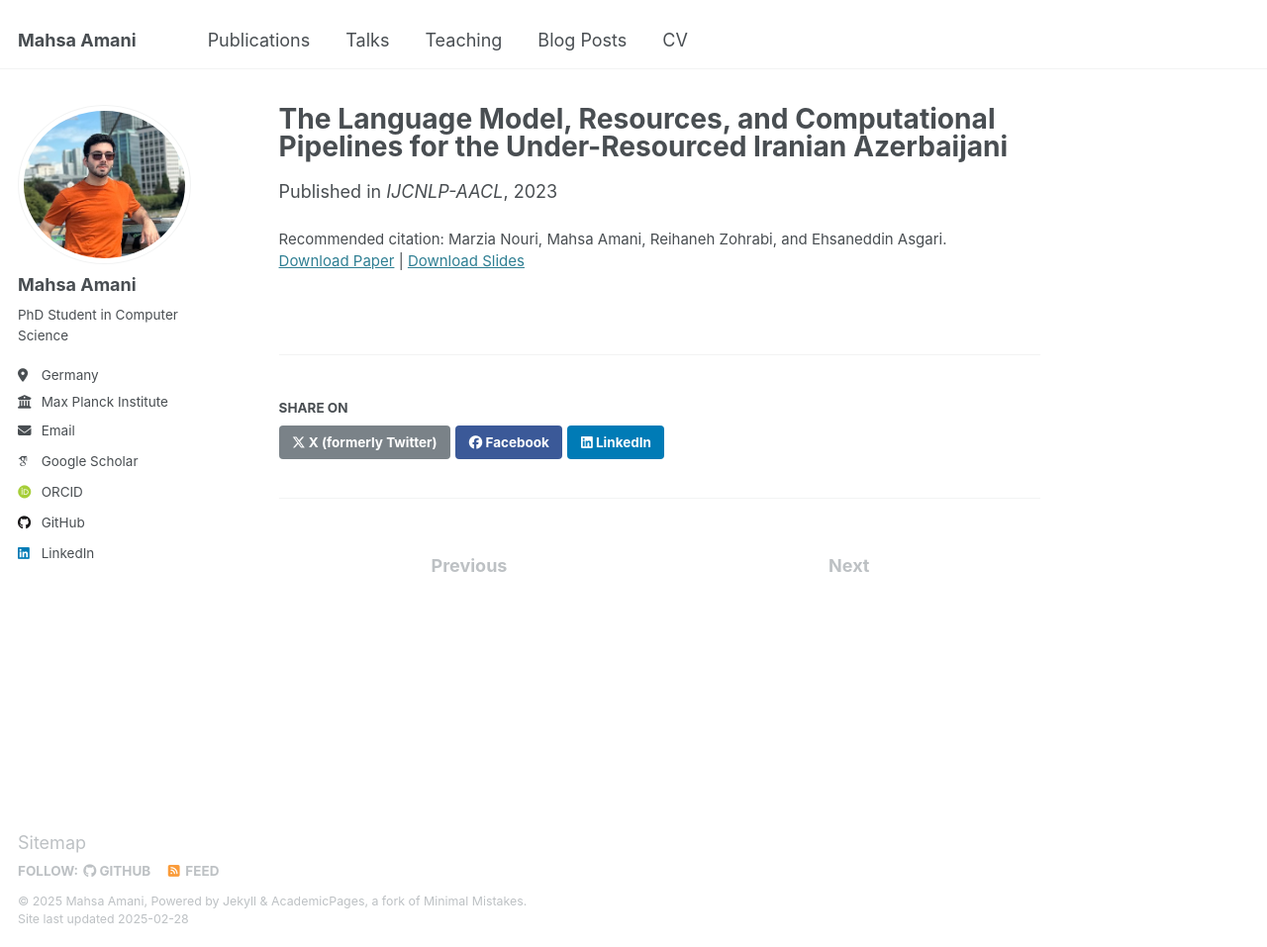
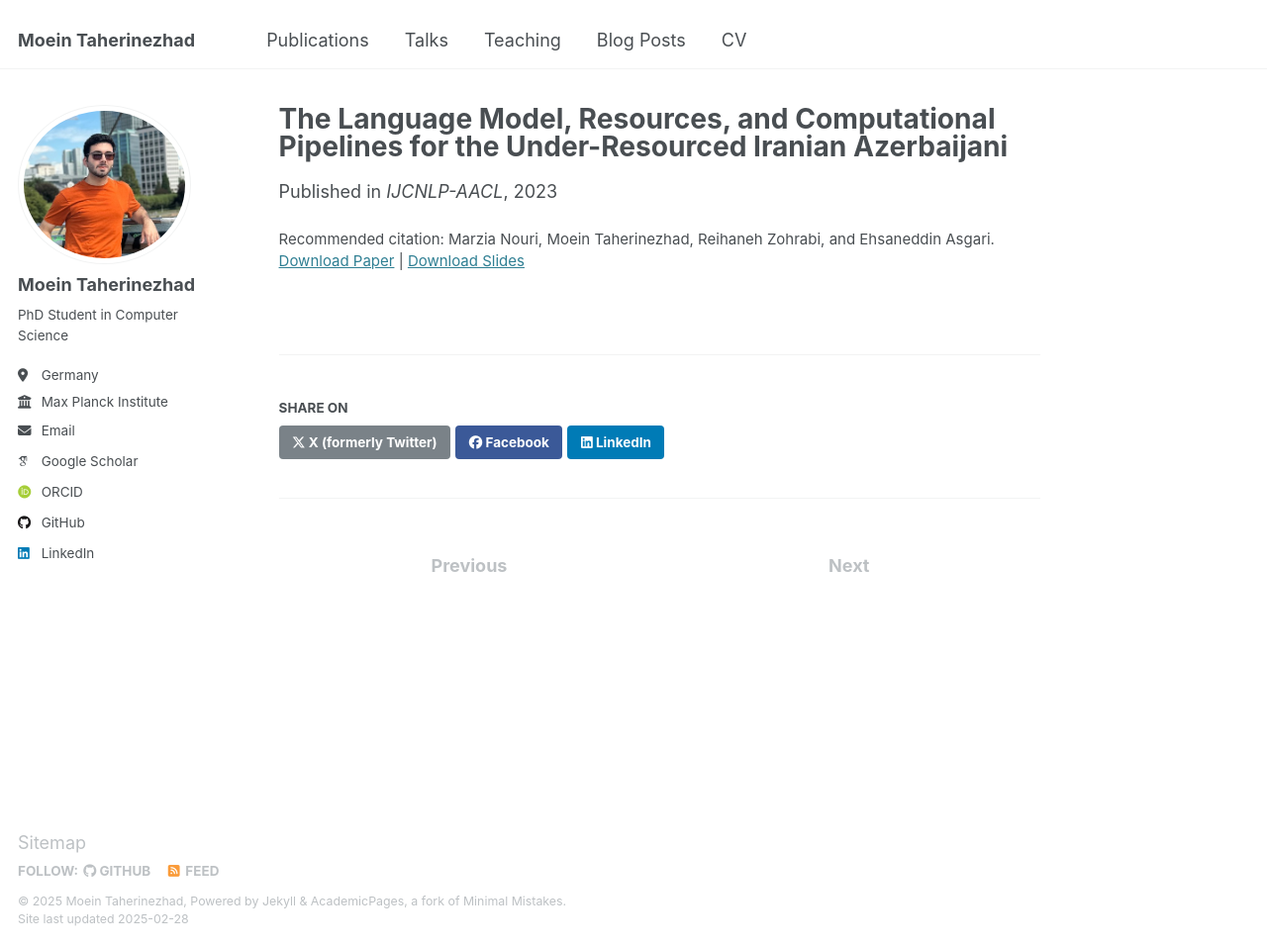
Before and after one commit to MoeinDSP/MoeinDSP.github.io, a Jekyll site: the page built from _publications/2023-11-15-paper1.md, in a window 1280 px wide and 957 px high. Shown: the whole window at 99% size. Built offline with Jekyll 4.4.1, drawn with Linux system fonts in a browser that asks for light colours; some web fonts are replaced.

Commit message:
name replacement

```diff
--- a/_config.yml
+++ b/_config.yml
@@ -9,9 +9,9 @@
 # Basic Site Settings
 locale                   : "en-US"
 site_theme               : "default"
-title                    : "Mahsa Amani"
+title                    : "Moein Taherinezhad"
 title_separator          : "-"
-name                     : &name "Mahsa Amani"
+name                     : &name "Moein Taherinezhad"
 description              : &description ""
 url                      : https://mahsaama.github.io # the base hostname & protocol for your site e.g. "https://[your GitHub username].github.io"
 baseurl                  : "" # the subpath of your site, e.g. "/blog"
@@ -23,7 +23,7 @@ repository               : "mahsaama/mahsaama.github.io"
 author:
   # Biographic information
   avatar           : "profile.png"
-  name             : "Mahsa Amani"
+  name             : "Moein Taherinezhad"
   pronouns         : # example: "she/her"
   bio              : "PhD Student in Computer Science"
   location         : "Germany"
--- a/_publications/2023-11-15-paper1.md
+++ b/_publications/2023-11-15-paper1.md
@@ -8,7 +8,7 @@ date: 2023-11-15
 venue: 'IJCNLP-AACL'
 slidesurl: 'http://mahsaama.github.io/files/slides1.pdf'
 paperurl: 'http://mahsaama.github.io/files/paper1.pdf'
-citation: 'Marzia Nouri, Mahsa Amani, Reihaneh Zohrabi, and Ehsaneddin Asgari.'
+citation: 'Marzia Nouri, Moein Taherinezhad, Reihaneh Zohrabi, and Ehsaneddin Asgari.'
 ---
 
 <!-- The contents above will be part of a list of publications, if the user clicks the link for the publication than the contents of section will be rendered as a full page, allowing you to provide more information about the paper for the reader. When publications are displayed as a single page, the contents of the above "citation" field will automatically be included below this section in a smaller font. -->
```
Also changed, not shown: _publications/2024-02-20-paper1.md (+1 -1 lines).
